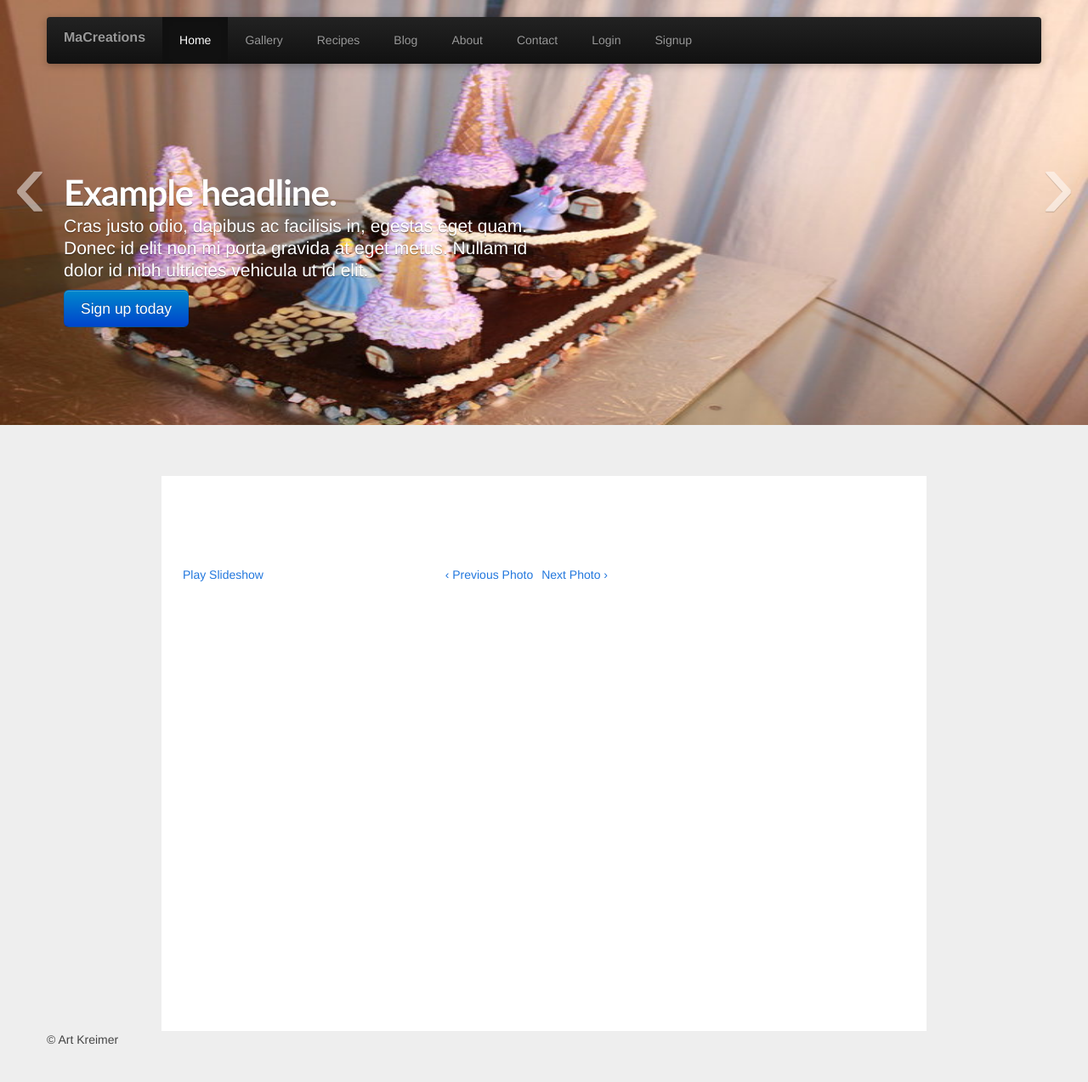
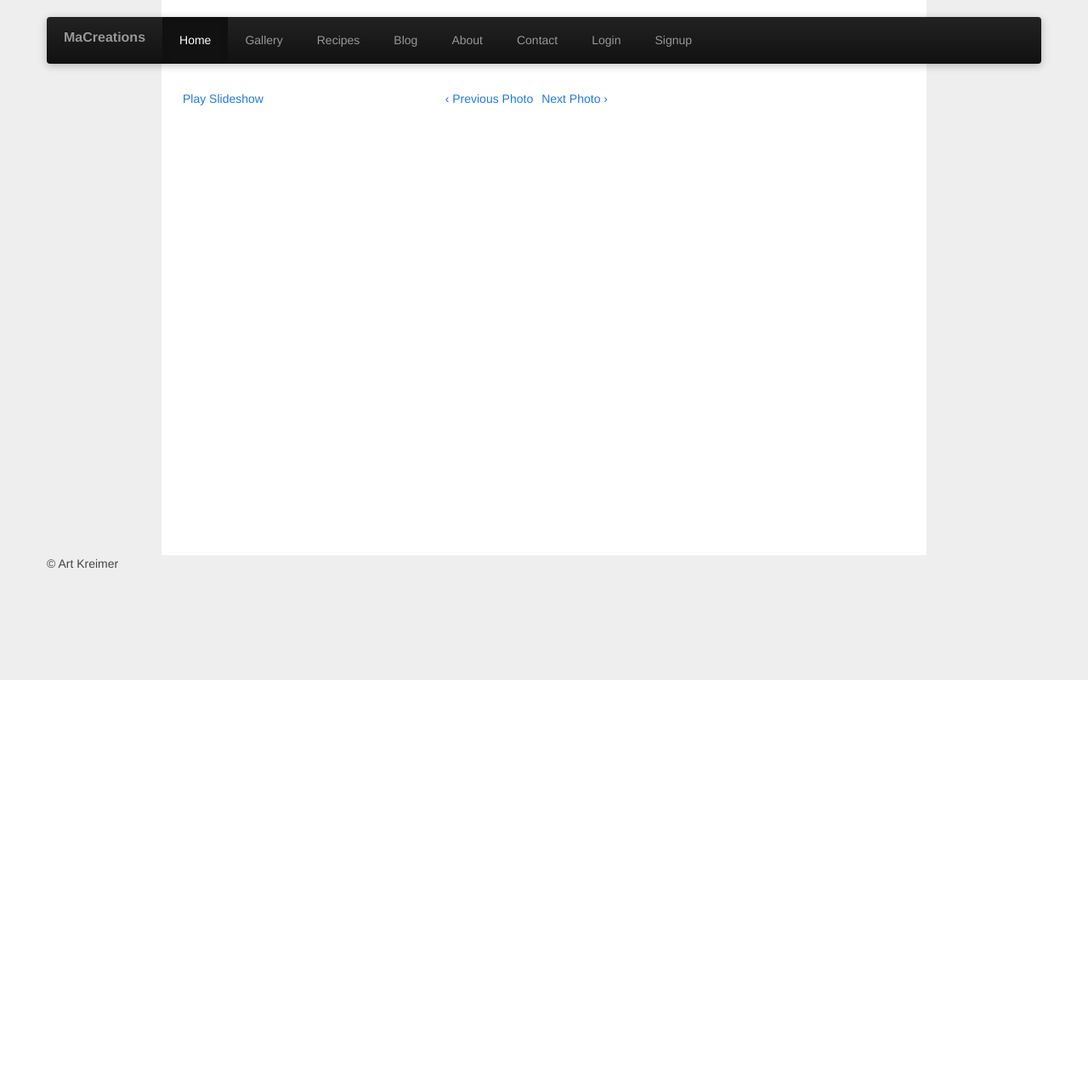
Before and after one commit to kredar/FinalProject, a Python web app: template templates/gallery.html in a window 1280 px wide. Shown: the whole page at 85% size. After the commit the page ends 800 px from the top, so only its background shows below. Run offline with Jinja, Linux system fonts and the light colour scheme; the template is opened without the code that fills it, so the values that code supplies are empty.

Commit message:
Carousel Gallery updated

```diff
--- a/templates/base.html
+++ b/templates/base.html
@@ -52,7 +52,7 @@
             <li><a href="/contact">Contact</a></li>
 
             {% if logged_in %}
-            {{user_name}} (
+            <li><a href="#">{{user_name}}</a></li> (
             <li><a href={{ logoutLink }}>Logout</a></li>)
             {% else %}
             <li><a class="login-link" href="/login">Login</a></li>
@@ -70,53 +70,7 @@
   <!-- /.container -->
 </div>
 
-<!-- Carousel
-================================================== -->
-<div id="myCarousel" class="carousel slide">
-  <div class="carousel-inner">
-    <div class="item active"> <img src="http://ma-creations.appspot.com/images/castle.jpg" alt="">
-      <div class="container">
-        <div class="carousel-caption">
-          <h1>Example headline.</h1>
-          <p class="lead">Cras justo odio, dapibus ac facilisis in, egestas eget quam. Donec id elit non mi porta gravida at eget metus. Nullam id dolor id nibh ultricies vehicula ut id elit.</p>
-          <a class="btn btn-large btn-primary" href="#">Sign up today</a> </div>
-      </div>
-    </div>
-    <div class="item"> <img src="http://ma-creations.appspot.com/images/frogy.jpg" alt="">
-      <div class="container">
-        <div class="carousel-caption">
-          <h1>Another example headline.</h1>
-          <p class="lead">Cras justo odio, dapibus ac facilisis in, egestas eget quam. Donec id elit non mi porta gravida at eget metus. Nullam id dolor id nibh ultricies vehicula ut id elit.</p>
-          <a class="btn btn-large btn-primary" href="#">Learn more</a> </div>
-      </div>
-    </div>
-    <div class="item"> <img src="http://ma-creations.appspot.com/images/HB_alex.jpg" alt="">
-      <div class="container">
-        <div class="carousel-caption">
-          <h1>One more for good measure.</h1>
-          <p class="lead">Cras justo odio, dapibus ac facilisis in, egestas eget quam. Donec id elit non mi porta gravida at eget metus. Nullam id dolor id nibh ultricies vehicula ut id elit.</p>
-          <a class="btn btn-large btn-primary" href="#">Browse gallery</a> </div>
-      </div>
-    </div>
-    <div class="item"> <img src="http://ma-creations.appspot.com/images/napoleon.jpg" alt="">
-      <div class="container">
-        <div class="carousel-caption">
-          <h1>One more for good measure.</h1>
-          <p class="lead">Cras justo odio, dapibus ac facilisis in, egestas eget quam. Donec id elit non mi porta gravida at eget metus. Nullam id dolor id nibh ultricies vehicula ut id elit.</p>
-          <a class="btn btn-large btn-primary" href="#">Browse gallery</a> </div>
-      </div>
-    </div>
-    <div class="item"> <img src="http://ma-creations.appspot.com/images/nice_day.jpg" alt="">
-      <div class="container">
-        <div class="carousel-caption">
-          <h1>One more for good measure.</h1>
-          <p class="lead">Cras justo odio, dapibus ac facilisis in, egestas eget quam. Donec id elit non mi porta gravida at eget metus. Nullam id dolor id nibh ultricies vehicula ut id elit.</p>
-          <a class="btn btn-large btn-primary" href="#">Browse gallery</a> </div>
-      </div>
-    </div>
-  </div>
-  <a class="left carousel-control" href="#myCarousel" data-slide="prev">&lsaquo;</a> <a class="right carousel-control" href="#myCarousel" data-slide="next">&rsaquo;</a> </div>
-<!-- /.carousel -->
+
 
 <div id="content"> {% block content %}
   {% endblock %} </div>
```
Also changed, not shown: templates/welcome.html (+18 -92 lines).
